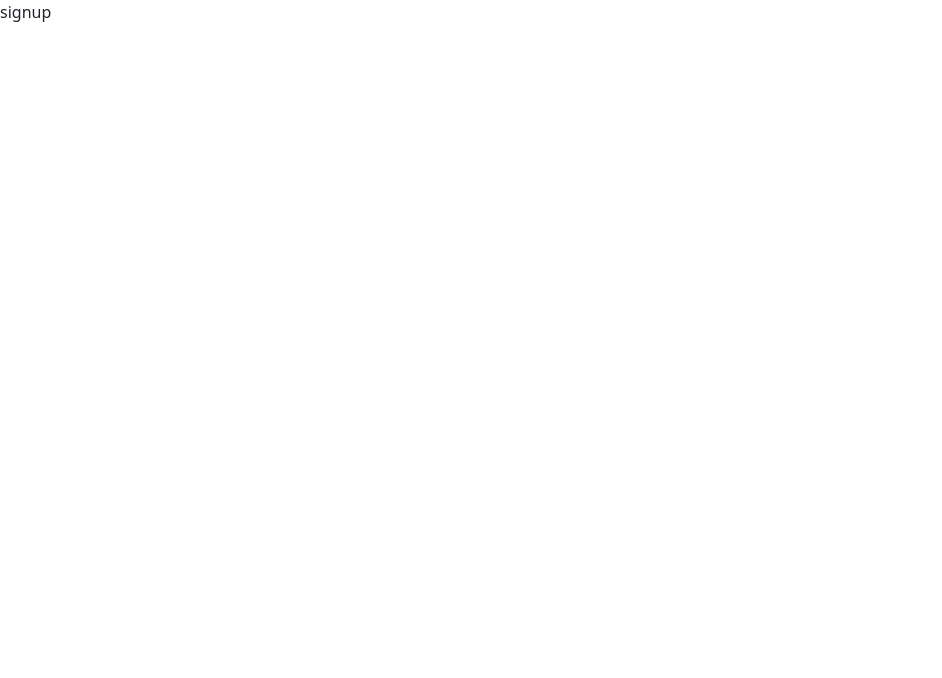
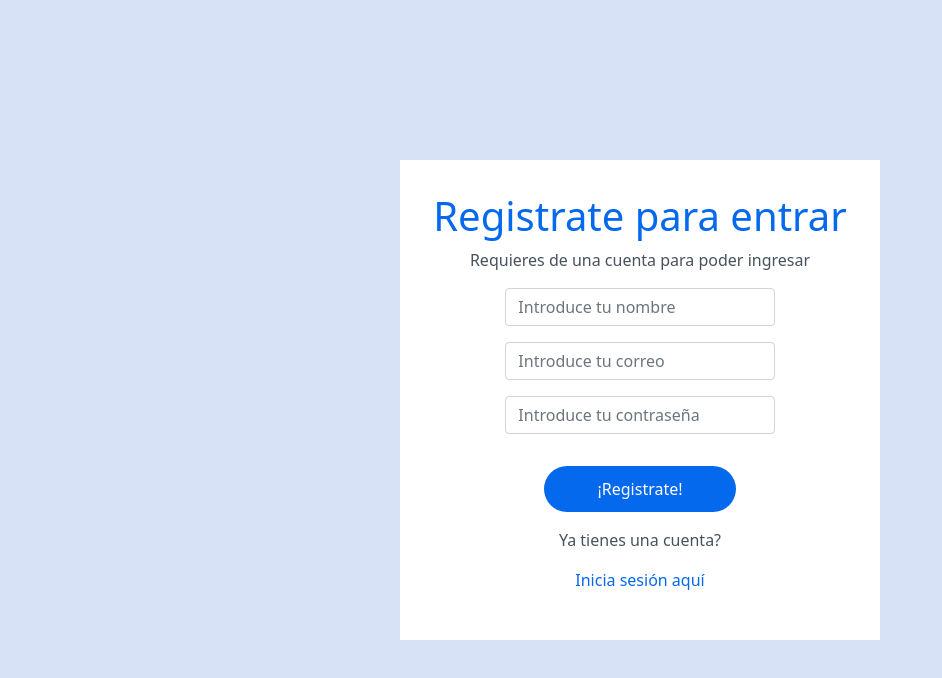
Before and after one commit to paul-cruz/Network-Project, a React (Create React App) app in the folder web/: page /signup in a window 1280 px wide. Shown: the top 678 px of the page, without its empty margins (0-942 px from the left). Built offline with nearby package versions, Linux system fonts and the light colour scheme.

Commit message:
Added sign up

```diff
--- a/web/src/components/global_components/form_container/form_container.jsx
+++ b/web/src/components/global_components/form_container/form_container.jsx
@@ -16,6 +16,7 @@ function FormContainer(props) {
           {props.button_text}
         </button>
       </Row>
+      {props.footer}
     </Container>
   );
 }
--- /dev/null
+++ b/web/src/components/signin/components/footer.jsx
@@ -0,0 +1,18 @@
+import { Link } from "react-router-dom";
+
+import classes from "./footer.module.css";
+
+function Footer() {
+  return (
+    <div className={classes.container}>
+      <p>Aun no tienes una cuenta?</p>
+      <p>
+        <Link to="/signup" className={classes.link}>
+          Crea una aquí
+        </Link>
+      </p>
+    </div>
+  );
+}
+
+export default Footer;
--- /dev/null
+++ b/web/src/components/signin/components/footer.module.css
@@ -0,0 +1,9 @@
+.container {
+  text-align: center;
+}
+
+.link {
+  text-decoration: none;
+  color: #0469ec;
+  cursor: pointer;
+}
--- a/web/src/components/signin/signin.jsx
+++ b/web/src/components/signin/signin.jsx
@@ -5,6 +5,7 @@ import classes from "./signin.module.css";
 
 import FormContainer from "../global_components/form_container/form_container";
 import SignInForm from "./components/signin_form";
+import Footer from "./components/footer";
 
 function SignIn() {
   const emailRef = useRef();
@@ -26,6 +27,7 @@ function SignIn() {
         title="Inicia sesión"
         button_text="Accede al sistema"
         subtitle="Para acceder al sistema debes ingresar con tu cuenta"
+        footer={<Footer />}
         form={<SignInForm email_ref={emailRef} password_ref={passwordRef} />}
         on_submit={signInHandler}
       />
--- /dev/null
+++ b/web/src/components/signup/components/footer.jsx
@@ -0,0 +1,18 @@
+import { Link } from "react-router-dom";
+
+import classes from "./footer.module.css";
+
+function Footer() {
+  return (
+    <div className={classes.container}>
+      <p>Ya tienes una cuenta?</p>
+      <p>
+        <Link to="/signin" className={classes.link}>
+          Inicia sesión aquí
+        </Link>
+      </p>
+    </div>
+  );
+}
+
+export default Footer;
--- /dev/null
+++ b/web/src/components/signup/components/footer.module.css
@@ -0,0 +1,9 @@
+.container {
+  text-align: center;
+}
+
+.link {
+  text-decoration: none;
+  color: #0469ec;
+  cursor: pointer;
+}
--- /dev/null
+++ b/web/src/components/signup/components/signup_form.jsx
@@ -0,0 +1,38 @@
+import Form from "react-bootstrap/Form";
+import Row from "react-bootstrap/Row";
+
+function SignUpForm(props) {
+  return (
+    <Form>
+      <Row className="d-flex justify-content-center">
+        <Form.Group className="mb-3 col-md-8 " controlId="formBasicName">
+          <Form.Control
+            type="text"
+            placeholder="Introduce tu nombre"
+            ref={props.name_ref}
+          />
+        </Form.Group>
+      </Row>
+      <Row className="d-flex justify-content-center">
+        <Form.Group className="mb-3 col-md-8 " controlId="formBasicEmail">
+          <Form.Control
+            type="email"
+            placeholder="Introduce tu correo"
+            ref={props.email_ref}
+          />
+        </Form.Group>
+      </Row>
+      <Row className="d-flex justify-content-center">
+        <Form.Group className="mb-3 col-md-8" controlId="formBasicPassword">
+          <Form.Control
+            type="password"
+            placeholder="Introduce tu contraseña"
+            ref={props.password_ref}
+          />
+        </Form.Group>
+      </Row>
+    </Form>
+  );
+}
+
+export default SignUpForm;
--- a/web/src/components/signup/signup.jsx
+++ b/web/src/components/signup/signup.jsx
@@ -1,5 +1,44 @@
+import { useRef } from "react";
+import { useNavigate } from "react-router-dom";
+
+import FormContainer from "../global_components/form_container/form_container";
+import classes from "./signup.module.css";
+import SignUpForm from "./components/signup_form";
+import Footer from "./components/footer";
+
 function SignUp() {
-  return <div>signup</div>;
+  const nameRef = useRef();
+  const emailRef = useRef();
+  const passwordRef = useRef();
+  const navigate = useNavigate();
+
+  const signUpHandler = () => {
+    //TODO: CAll the API
+    console.log(nameRef.current.value);
+    console.log(emailRef.current.value);
+    console.log(passwordRef.current.value);
+    //TODO: Check if call was succesfull
+    navigate("/signin");
+  };
+
+  return (
+    <div className={classes.background}>
+      <FormContainer
+        title="Registrate para entrar"
+        subtitle="Requieres de una cuenta para poder ingresar"
+        button_text="¡Registrate!"
+        form={
+          <SignUpForm
+            name_ref={nameRef}
+            email_ref={emailRef}
+            password_ref={passwordRef}
+          />
+        }
+        footer={<Footer />}
+        on_submit={signUpHandler}
+      />
+    </div>
+  );
 }
 
 export default SignUp;
--- /dev/null
+++ b/web/src/components/signup/signup.module.css
@@ -0,0 +1,8 @@
+.background {
+  height: 100vh;
+  width: 100vw;
+  background-color: #d8e2f7;
+  display: flex;
+  justify-content: center;
+  align-items: center;
+}
```
